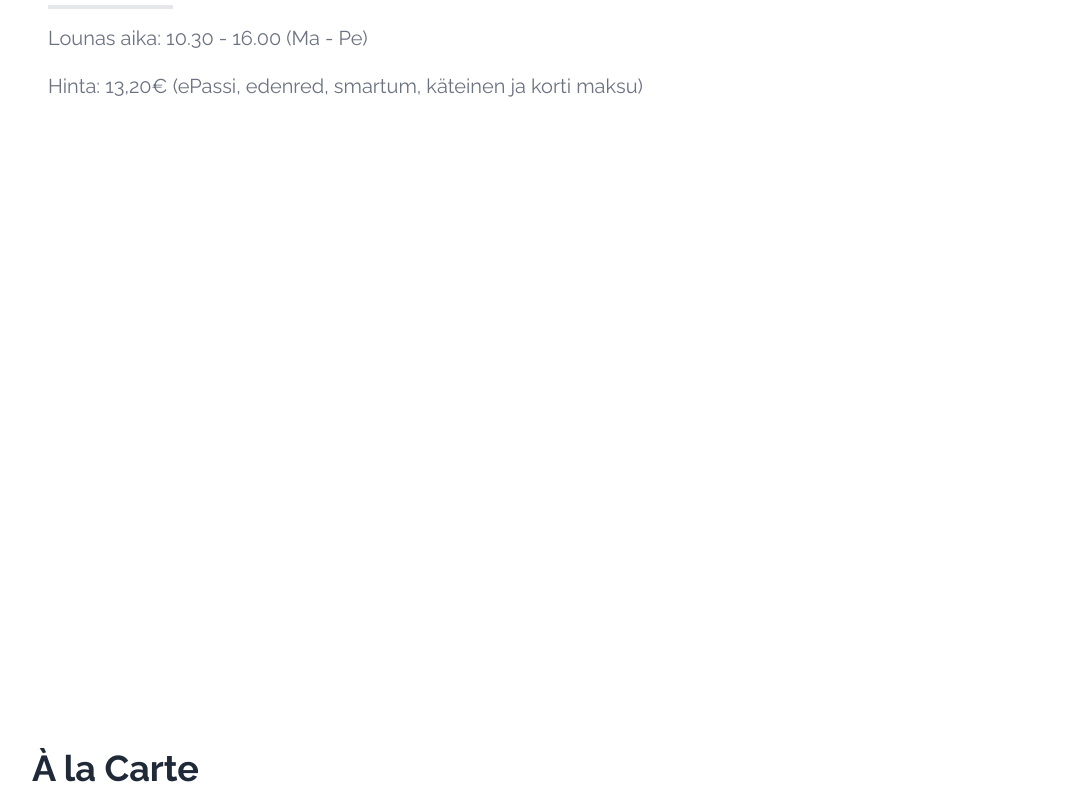
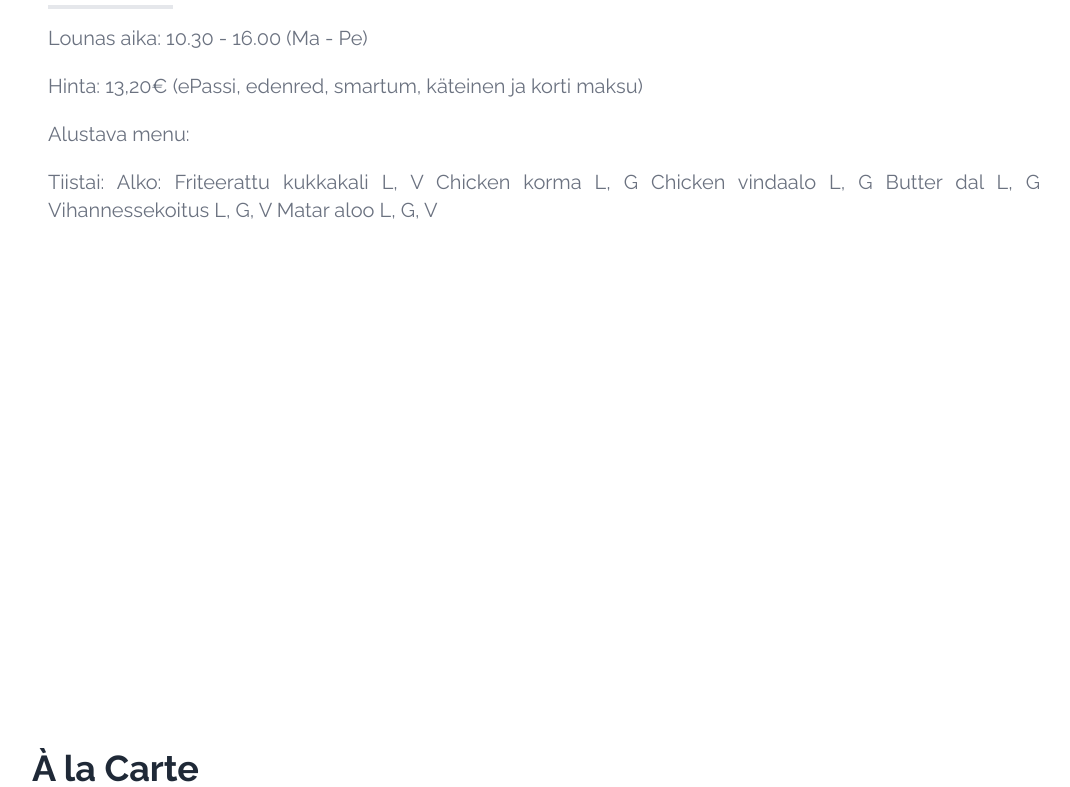
Before and after one commit to sharifmajumdar/taj-mahal, a React (Create React App) app: page / in a window 1280 px wide. Shown: the part 892-1679 px from the top of the page, without its empty margins (96-1166 px from the left). Built offline with nearby package versions, Linux system fonts and the light colour scheme; the HTML template or start-up script is replaced by a standard one.

Commit message:
torstain menu added

```diff
--- a/src/components/Lounas.js
+++ b/src/components/Lounas.js
@@ -18,6 +18,18 @@ const Lounas = () => {
         <p className="text-xl mt-5 text-justify">
           Hinta: 13,20€ (ePassi, edenred, smartum, käteinen ja korti maksu)
         </p>
+        <p className="text-xl mt-5 text-justify">
+          Alustava menu:
+        </p>
+        <p className="text-xl mt-5 text-justify">
+          Tiistai:
+          Alko: Friteerattu kukkakali L, V
+          Chicken korma L, G
+          Chicken vindaalo L, G
+          Butter dal L, G
+          Vihannessekoitus L, G, V
+          Matar aloo L, G, V
+        </p>
       </div>
     </div>
   );
--- a/src/components/NewsReel.js
+++ b/src/components/NewsReel.js
@@ -3,7 +3,7 @@ const NewsReel = () => {
     <div className="container mx-auto p-4">
       <h1 className="text-2xl font-bold mb-4 text-red-500 text-center">
         Ilmainen kuljetus kaupungin keskustassa (vähimmäiskulutus 20 euroa) |
-        Aika: 16.00 - 21.00 | Soita: 045 140 2904!!!
+        Aika: 15.00 - 21.00 | Soita: 045 140 2904!!!
       </h1>
     </div>
   );
```
